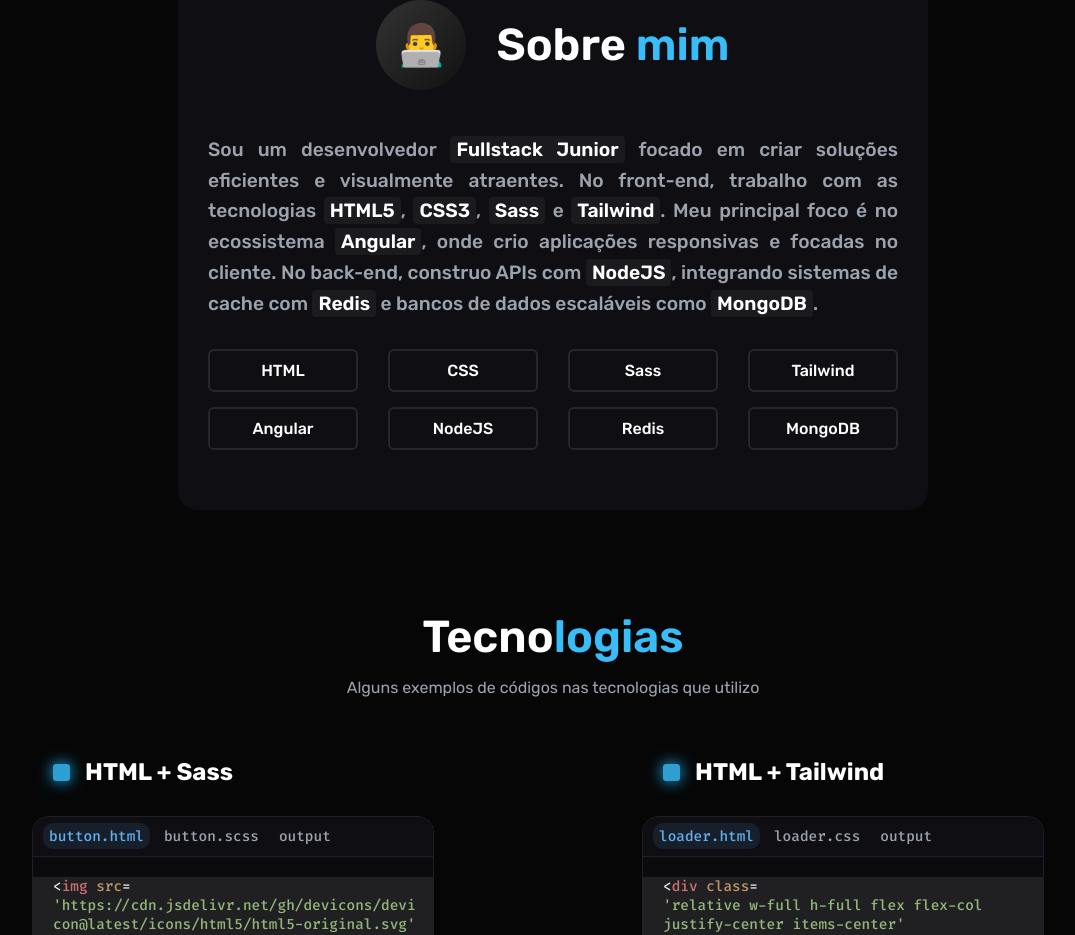
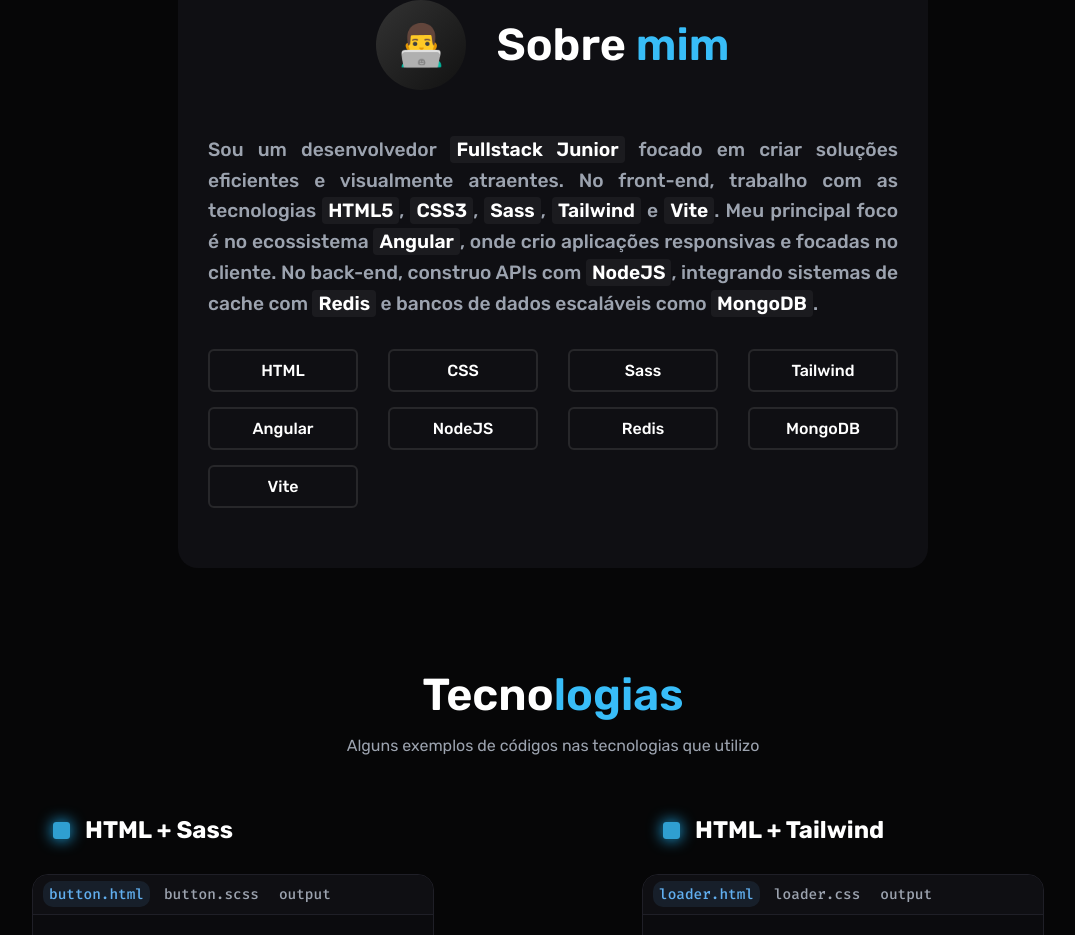
Before and after one commit to RyanSoar3s/portfolio, an Angular app: page / in a window 1280 px wide. Shown: the part 820-1755 px from the top of the page, without its empty margins (87-1162 px from the left). Built offline with nearby package versions, Linux system fonts and the light colour scheme.

Commit message:
feat: add new technology

```diff
--- a/src/app/features/about-me/about-me.html
+++ b/src/app/features/about-me/about-me.html
@@ -9,7 +9,7 @@
     </h1>
 
     <p [ngClass]="'about-me__text'">
-      Sou um desenvolvedor <span>Fullstack Junior</span> focado em criar soluções eficientes e visualmente atraentes. No front-end, trabalho com as tecnologias <span>HTML5</span>, <span>CSS3</span>, <span>Sass</span> e <span>Tailwind</span>. Meu principal foco é no ecossistema <span>Angular</span>, onde crio aplicações responsivas e focadas no cliente. No back-end, construo APIs com <span>NodeJS</span>, integrando sistemas de cache com <span>Redis</span> e bancos de dados escaláveis como <span>MongoDB</span>.
+      Sou um desenvolvedor <span>Fullstack Junior</span> focado em criar soluções eficientes e visualmente atraentes. No front-end, trabalho com as tecnologias <span>HTML5</span>, <span>CSS3</span>, <span>Sass</span>, <span>Tailwind</span> e <span>Vite</span>. Meu principal foco é no ecossistema <span>Angular</span>, onde crio aplicações responsivas e focadas no cliente. No back-end, construo APIs com <span>NodeJS</span>, integrando sistemas de cache com <span>Redis</span> e bancos de dados escaláveis como <span>MongoDB</span>.
 
     </p>
 
--- a/src/app/features/about-me/about-me.scss
+++ b/src/app/features/about-me/about-me.scss
@@ -8,6 +8,7 @@
 $colorNodeJS: #339933;
 $colorRedis: #DC382D;
 $colorMongoDB: #47A248;
+$colorVite: #646CFF;
 
 @mixin hoverSkill($color) {
   &:hover {
@@ -140,3 +141,8 @@
   @include hoverSkill($colorMongoDB);
 
 }
+
+.vite {
+  @include hoverSkill($colorVite);
+
+}
--- a/src/app/features/about-me/about-me.ts
+++ b/src/app/features/about-me/about-me.ts
@@ -26,8 +26,8 @@
     { tech: "Angular", styleClass: "angular" },
     { tech: "NodeJS", styleClass: "nodejs" },
     { tech: "Redis", styleClass: "redis" },
-    { tech: "MongoDB", styleClass: "mongodb" }
-
+    { tech: "MongoDB", styleClass: "mongodb" },
+    { tech: "Vite", styleClass: "vite" }
   ];
 
 }
```
